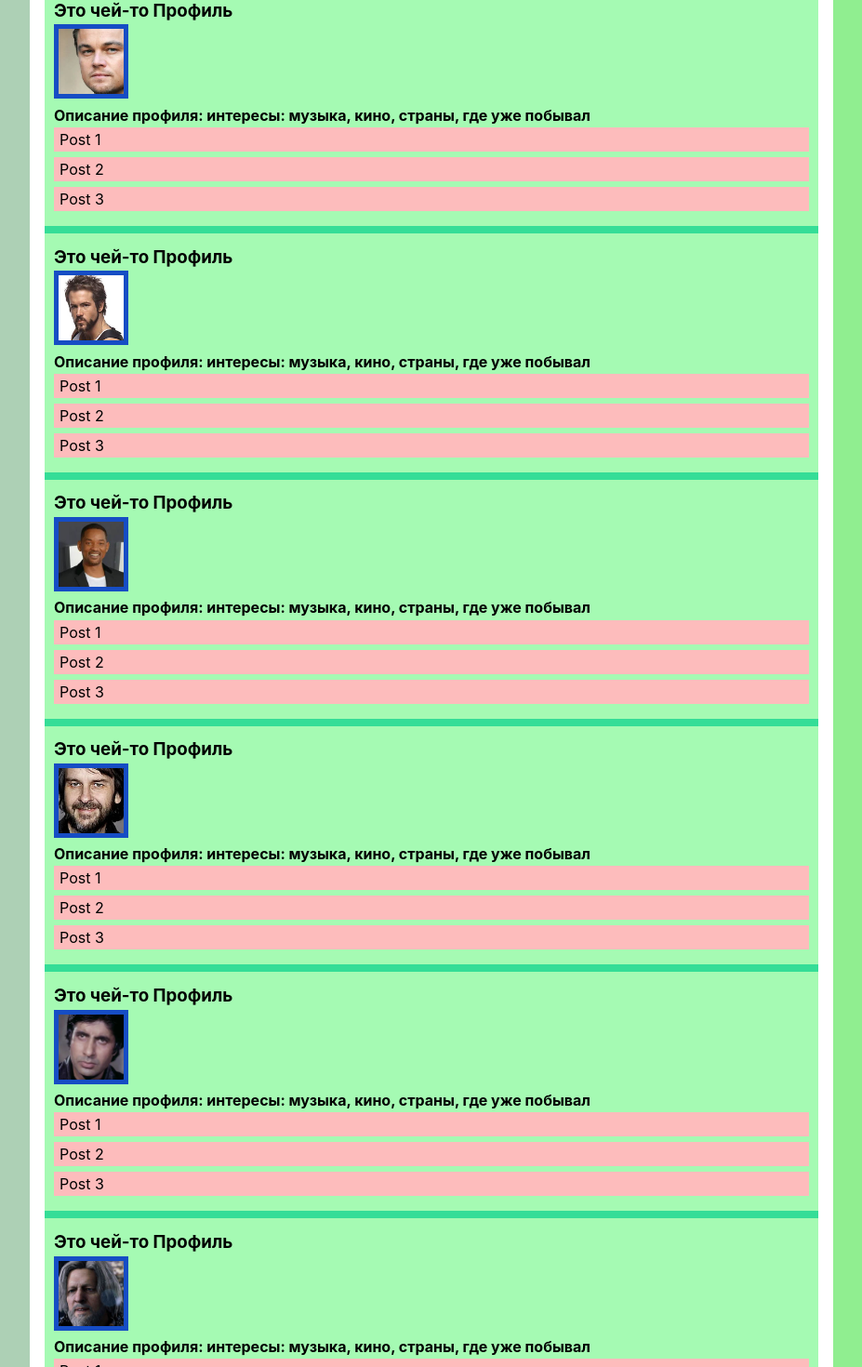
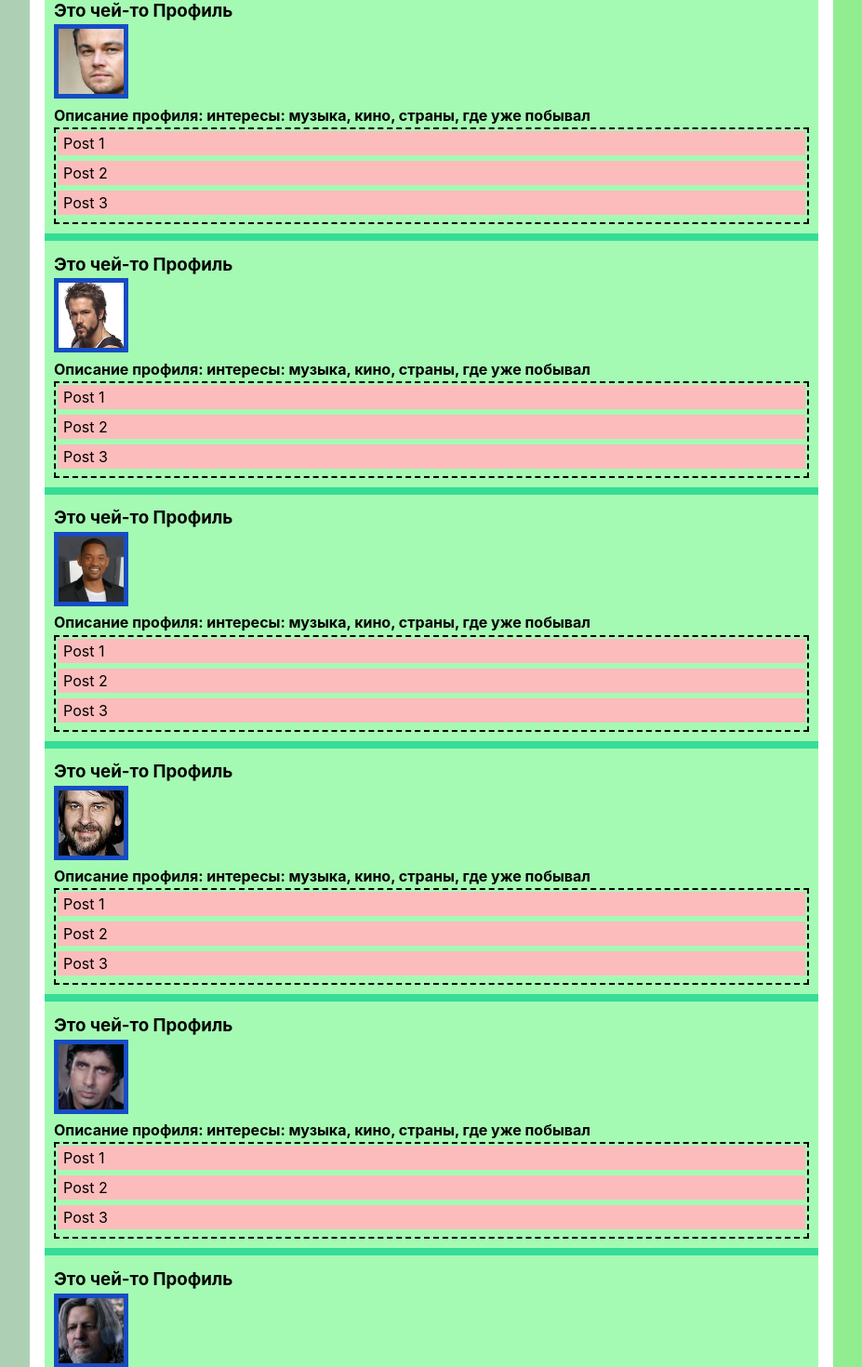
Before and after one commit to SergSmith64/social-react, a React (Create React App) app in the folder social/: page / in a window 1280 px wide. Shown: the part 830-2300 px from the top of the page at 93% size, without its empty margins (176-1103 px from the left). Built offline with nearby package versions, Linux system fonts and the light colour scheme.

Commit message:
fix: css->modules

```diff
--- a/social/src/components/nav.js
+++ b/social/src/components/nav.js
@@ -1,9 +1,9 @@
 import React from 'react';
-import './nav.css';
+import classes from './nav.module.css';
 
 const Nav = () => {
     return (
-      <div className="nav__wrapper">
+      <div className={classes.nav__wrapper}>
         <a href="#">Profile</a>
         <a href="#">About</a>
         <a href="#">Friends</a>
--- a/social/src/components/profile.js
+++ b/social/src/components/profile.js
@@ -17,7 +17,7 @@ const Profile = () => {
 				<h3>Это чей-то Профиль</h3>
 				<img src={logo__1} className={classes.ava} alt="avatar" />
 				<h4>Описание профиля: интересы: музыка, кино, страны, где уже побывал</h4>
-				<div className="posts">
+				<div className={classes.posts}>
 					<div className={classes.posts__item}>Post 1</div>
 					<div className={classes.posts__item}>Post 2</div>
 					<div className={classes.posts__item}>Post 3</div>
@@ -28,7 +28,7 @@ const Profile = () => {
 				<h3>Это чей-то Профиль</h3>
 				<img src={logo__2} className={classes.ava} alt="avatar" />
 				<h4>Описание профиля: интересы: музыка, кино, страны, где уже побывал</h4>
-				<div className="posts">
+				<div className={classes.posts}>
 					<div className={classes.posts__item}>Post 1</div>
 					<div className={classes.posts__item}>Post 2</div>
 					<div className={classes.posts__item}>Post 3</div>
@@ -39,7 +39,7 @@ const Profile = () => {
 				<h3>Это чей-то Профиль</h3>
 				<img src={logo__3} className={classes.ava} alt="avatar" />
 				<h4>Описание профиля: интересы: музыка, кино, страны, где уже побывал</h4>
-				<div className="posts">
+				<div className={classes.posts}>
 					<div className={classes.posts__item}>Post 1</div>
 					<div className={classes.posts__item}>Post 2</div>
 					<div className={classes.posts__item}>Post 3</div>
@@ -50,7 +50,7 @@ const Profile = () => {
 				<h3>Это чей-то Профиль</h3>
 				<img src={logo__4} className={classes.ava} alt="avatar" />
 				<h4>Описание профиля: интересы: музыка, кино, страны, где уже побывал</h4>
-				<div className="posts">
+				<div className={classes.posts}>
 					<div className={classes.posts__item}>Post 1</div>
 					<div className={classes.posts__item}>Post 2</div>
 					<div className={classes.posts__item}>Post 3</div>
@@ -61,7 +61,7 @@ const Profile = () => {
 				<h3>Это чей-то Профиль</h3>
 				<img src={logo__5} className={classes.ava} alt="avatar" />
 				<h4>Описание профиля: интересы: музыка, кино, страны, где уже побывал</h4>
-				<div className="posts">
+				<div className={classes.posts}>
 					<div className={classes.posts__item}>Post 1</div>
 					<div className={classes.posts__item}>Post 2</div>
 					<div className={classes.posts__item}>Post 3</div>
@@ -72,7 +72,7 @@ const Profile = () => {
 				<h3>Это чей-то Профиль</h3>
 				<img src={logo__6} className={classes.ava} alt="avatar" />
 				<h4>Описание профиля: интересы: музыка, кино, страны, где уже побывал</h4>
-				<div className="posts">
+				<div className={classes.posts}>
 					<div className={classes.posts__item}>Post 1</div>
 					<div className={classes.posts__item}>Post 2</div>
 					<div className={classes.posts__item}>Post 3</div>
@@ -83,4 +83,6 @@ const Profile = () => {
 	)
 }
 
+console.log(classes);
+
 export default Profile;
--- a/social/src/components/profile.module.css
+++ b/social/src/components/profile.module.css
@@ -17,6 +17,10 @@ h3, h4 {
 	width: 70px;
 	background-color: #164dc4;
 }
+.posts {
+	padding: 2px;
+	border: 2px #000 dashed;
+}
 
 .posts__item {
 	padding: 3px 6px;
```
Also changed, not shown: social/src/components/nav.module.css (renamed from social/src/components/nav.css).
